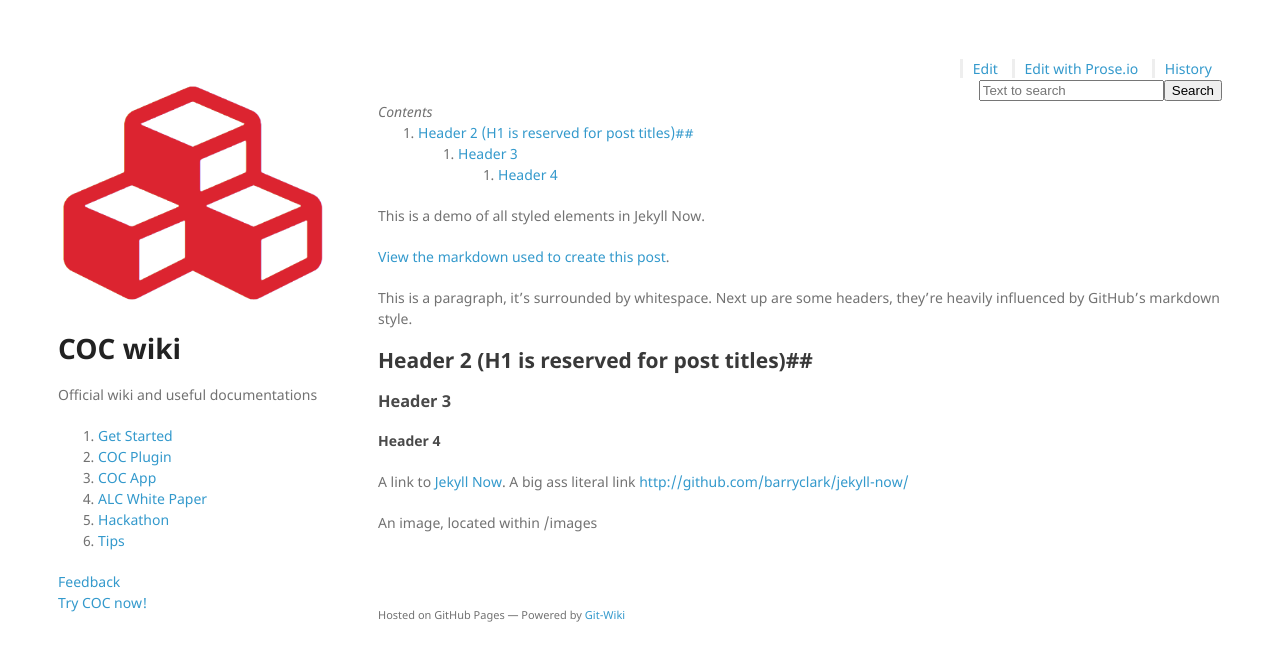
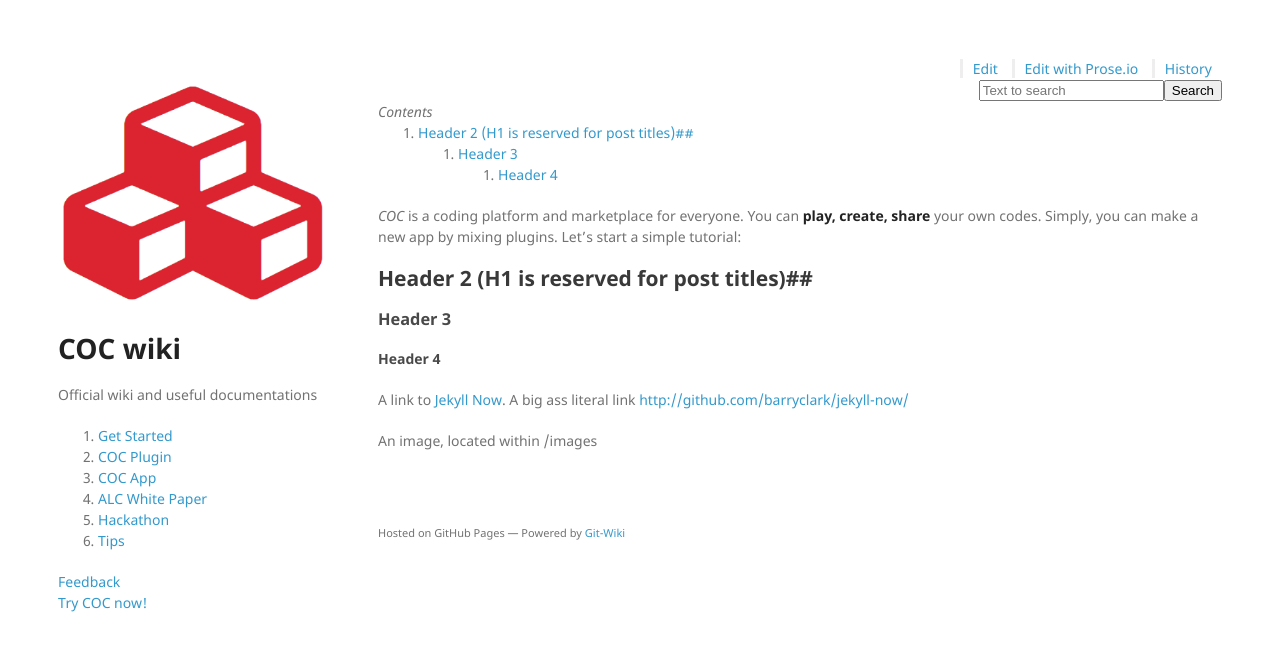
Before and after one commit to daisykim/daisykim.github.io, a Jekyll site: the page built from index.md, in a window 1280 px wide. Shown: the top 661 px of the page. Built offline with Jekyll 4.4.1, drawn with Linux system fonts in a browser that asks for light colours; nearby versions of some CDN libraries.

Commit message:
Udate index

```diff
--- a/index.md
+++ b/index.md
@@ -3,11 +3,8 @@ layout: default
 title: Markdown Style Guide
 ---
 
-This is a demo of all styled elements in Jekyll Now.
-
-[View the markdown used to create this post](https://raw.githubusercontent.com/barryclark/www.jekyllnow.com/gh-pages/_posts/2014-6-19-Markdown-Style-Guide.md).
-
-This is a paragraph, it's surrounded by whitespace. Next up are some headers, they're heavily influenced by GitHub's markdown style.
+_COC_ is a coding platform and marketplace for everyone. You can **play, create, share** your own codes.
+Simply, you can make a new app by mixing plugins. Let's start a simple tutorial:
 
 ## Header 2 (H1 is reserved for post titles)##
 
```
